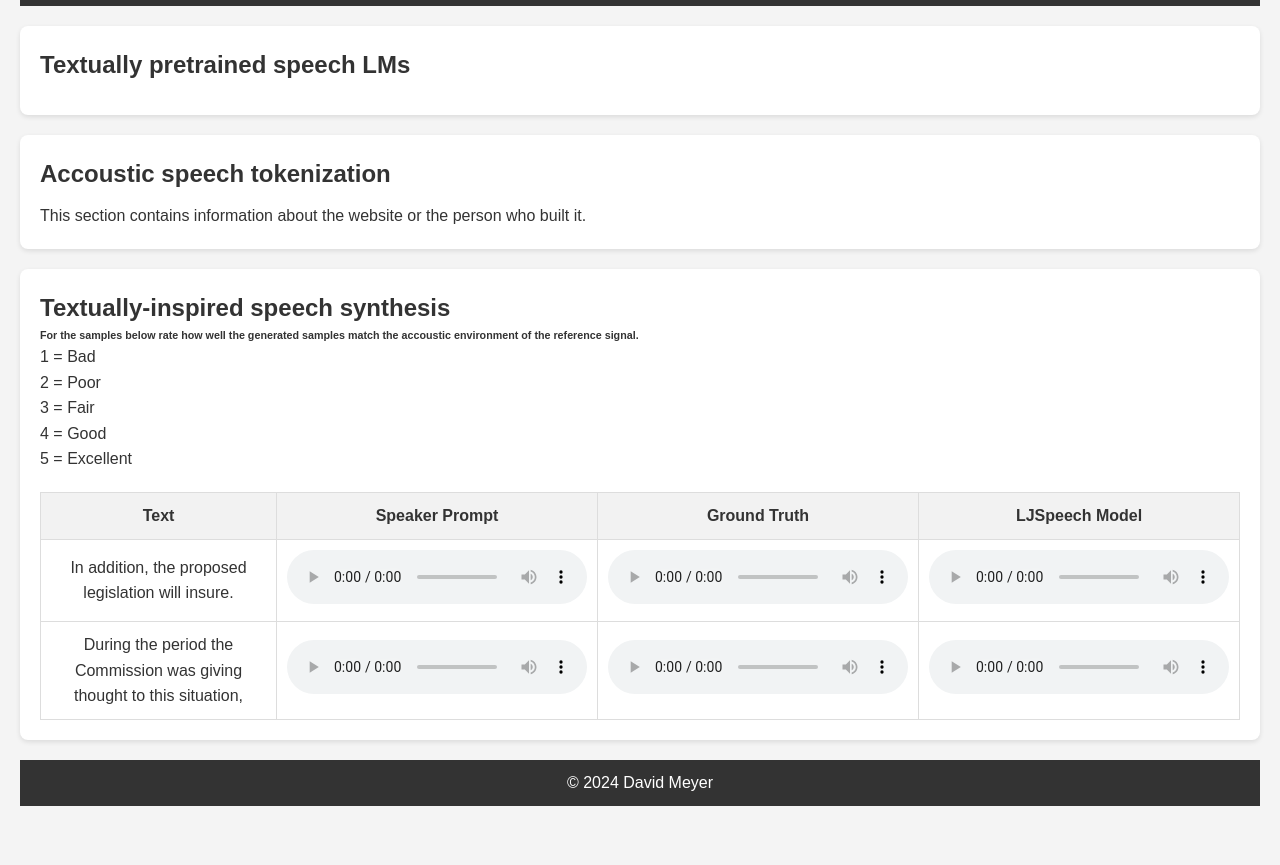
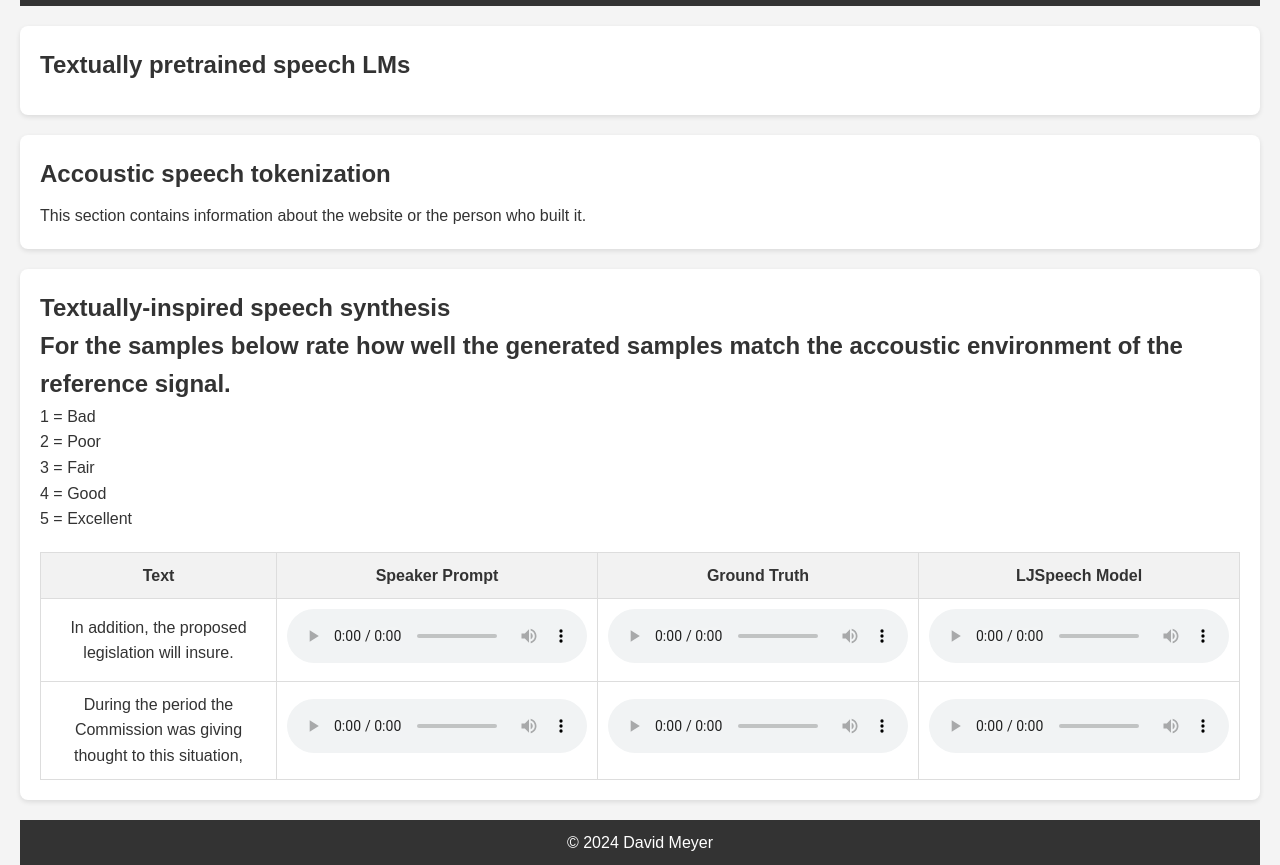
Before and after one commit to meyerdav/Demos, a plain HTML site: page index.html in a window 1280 px wide. Shown: the part 75-940 px from the top of the page. Before the commit the page ends 881 px from the top, so only its background shows below. Drawn offline with Linux system fonts and the light colour scheme.

Commit message:
adjusted html

```diff
--- a/index.html
+++ b/index.html
@@ -23,7 +23,7 @@
 
     <section id="synthesis">
         <h1>Textually-inspired speech synthesis</h1>
-        <h6>For the samples below rate how well the generated samples match the accoustic environment of the reference signal.</h6>
+        <h1>For the samples below rate how well the generated samples match the accoustic environment of the reference signal.</h1>
         <p>1 = Bad</p>
         <p>2 = Poor</p>
         <p>3 = Fair</p>
```
